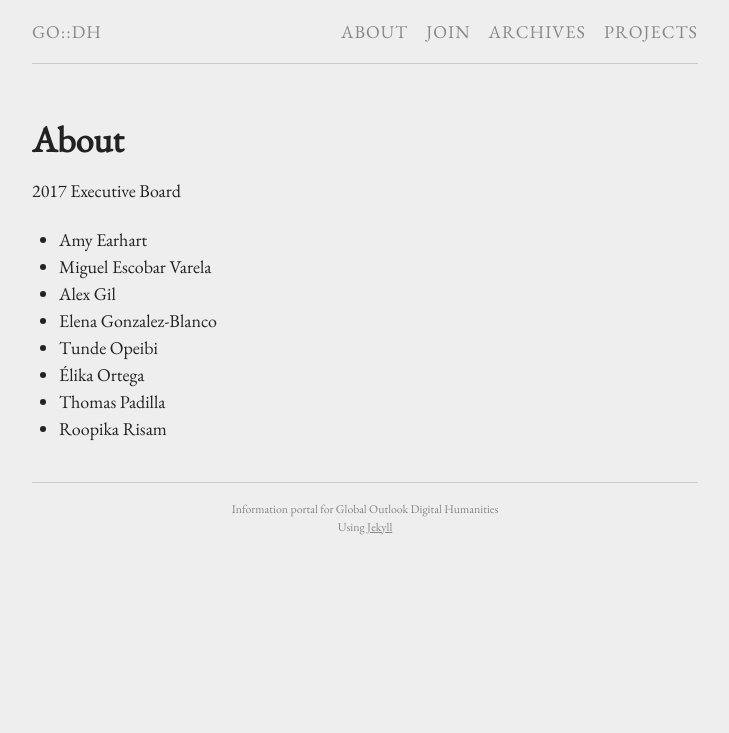
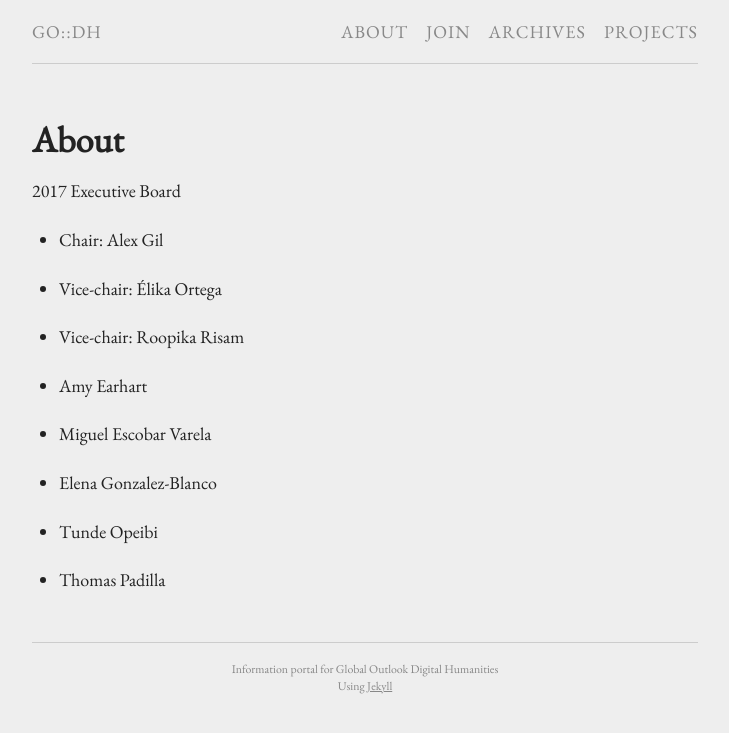
Before and after one commit to go-dh/main, a Jekyll site: the page built from about.md, in a window 1280 px wide. Shown: the top 733 px of the page, without its empty margins (275-1004 px from the left). Built offline with Jekyll 4.4.1, drawn with Linux system fonts in a browser that asks for light colours; part of the change alters nothing that is shown.

Commit message:
added officer information to about

```diff
--- a/about.md
+++ b/about.md
@@ -6,11 +6,18 @@ permalink: /about/
 
 2017 Executive Board
 
+- Chair: Alex Gil
+
+- Vice-chair: Élika Ortega
+
+- Vice-chair: Roopika Risam
+
 - Amy Earhart
+
 - Miguel Escobar Varela
-- Alex Gil
+
 - Elena Gonzalez-Blanco
+
 - Tunde Opeibi
-- Élika Ortega
+
 - Thomas Padilla
-- Roopika Risam
```
